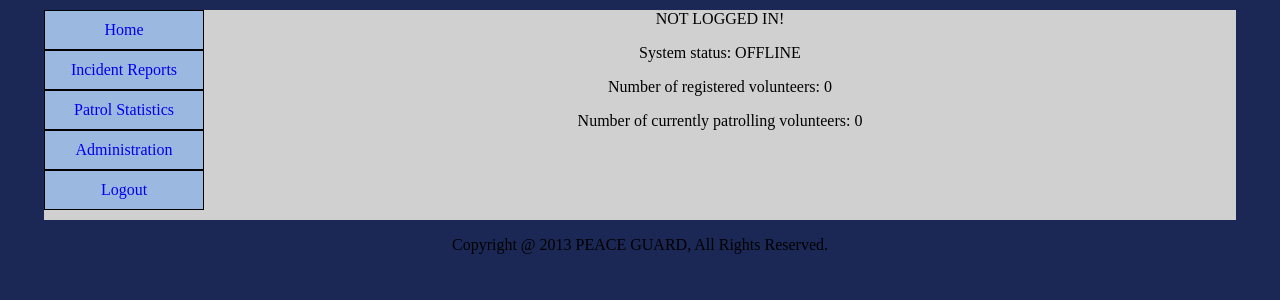
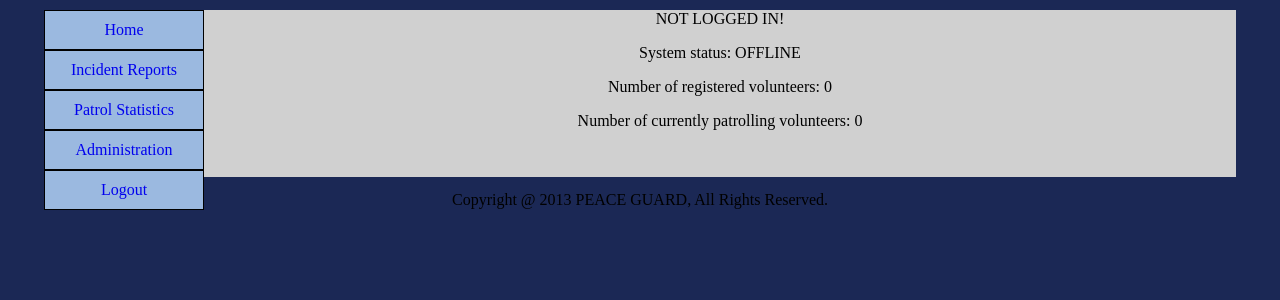
Before and after one commit to turvyc/peaceguard, a PHP site: page / in a window 1280 px wide. Shown: the part 285-585 px from the top of the page. Run offline with PHP 8.4, Linux system fonts and the light colour scheme; data that the repository does not hold is empty.

Commit message:
css modified

```diff
--- a/server/css/police.css
+++ b/server/css/police.css
@@ -31,7 +31,7 @@ div#body
 {
     background-color: #D0D0D0 ;
     padding-bottom: 10px;
-	height: 200px;
+	height: 155px;
 	position: relative;
 
 
@@ -58,7 +58,7 @@ div#content
     width: 1032px;
     margin-left: auto;
     margin-right: auto;
-	height: 200px;
+	height: 157px;
 	background-color: #D0D0D0 ;
 	padding-bottom: 10px;
 	float: right;
```
